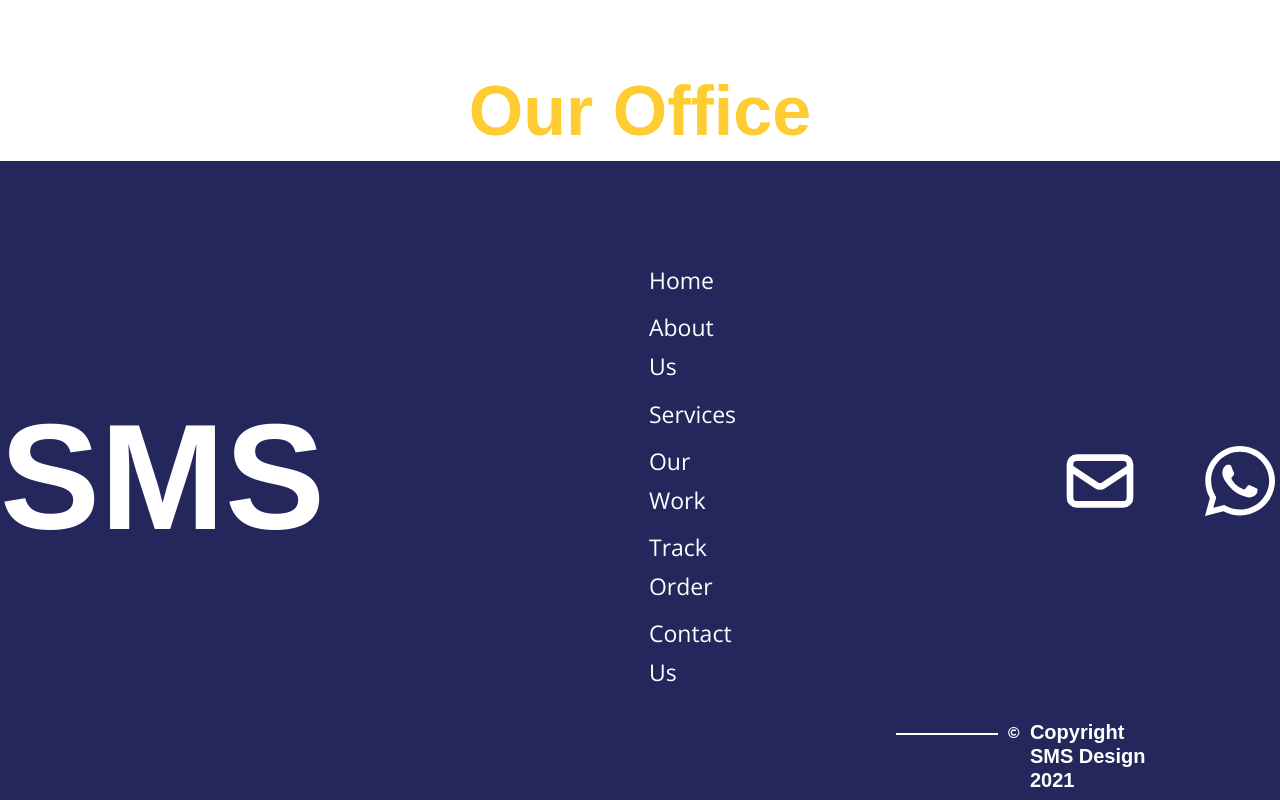
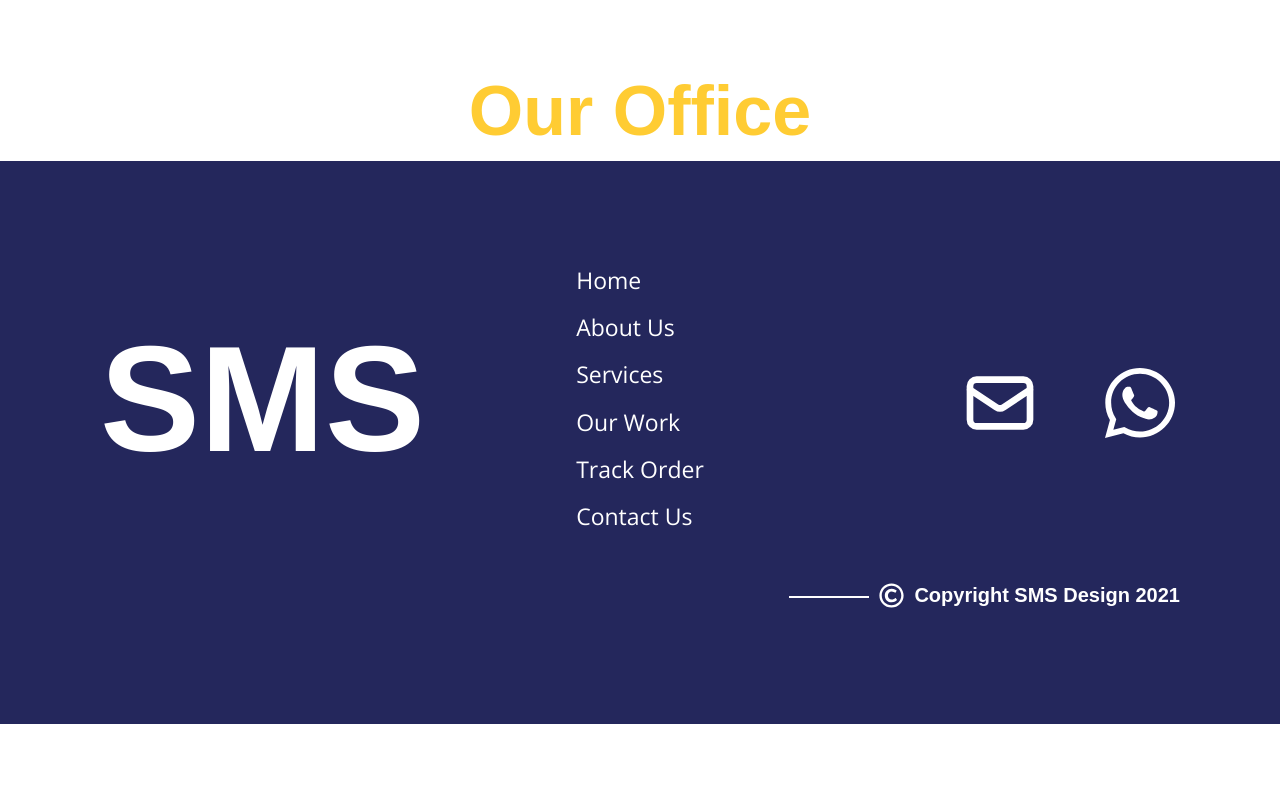
Before and after one commit to NaufalRafi-hub/websms, a React (Create React App) app in the folder websms/: page /aboutus in a window 1280 px wide. Shown: the part 5834-6634 px from the top of the page. After the commit the page ends 6558 px from the top, so only its background shows below. Built offline with nearby package versions, Linux system fonts and the light colour scheme; a web font is replaced by a local one.

Commit message:
fixing footer layouts

```diff
--- a/websms/src/Components/FooterComp/FooterElements.js
+++ b/websms/src/Components/FooterComp/FooterElements.js
@@ -11,10 +11,13 @@ export const Bgwrapper = styled(motion.div)`
 `;
 
 export const BlockWrapper = styled(motion.div)`
-  display: flex;
-  justify-content: center;
+  display: grid;
+  grid-template-rows: auto 80px;
+  grid-template-columns: 40% auto 40%;
+  grid-template-areas:  "logo nav btn"
+                        "copy copy copy";
+  // justify-content: center;
   align-items: center;
-  gap: 30%;
 `;
 
 export const Logo = styled(motion.h1)`
@@ -22,6 +25,7 @@ export const Logo = styled(motion.h1)`
   font-family: "Viga", sans-serif;
   color: white;
   font-weight: bold;
+  justify-content: center;
 `;
 
 export const Nav = styled(motion.h3)`
@@ -40,33 +44,44 @@ export const Copyright = styled(motion.h2)`
   font-weight: bold;
 `;
 
-export const LogoDiv = styled(motion.div)``;
+export const LogoDiv = styled(motion.div)`
+  grid-area: logo;
+  display: flex;
+  justify-content: flex-start;
+`;
 
 export const NavDiv = styled(motion.div)`
   display: block;
+  grid-area: nav;
+  margin-left: auto;
+  margin-right: auto;
 `;
 
 export const ContactDiv = styled(motion.div)`
   display: flex;
   gap: 60px;
+  grid-area: btn;
+  justify-content: flex-end;
 `;
 
 export const BottomDiv = styled(motion.div)`
-  margin-top: 20px;
-  display: block;
-  right: 10%;
-  position: absolute;
-  width: 20%;
+  margin-top: 30px;
+  display: flex;
+  grid-area: copy;
+  justify-content: flex-end;
 `;
 
 export const BottomWrapper = styled.div`
   display: flex;
   gap: 10px;
+  justify-content: flex-end;
+  width: 100%;
+  // padding: 50px;
 `;
 
 export const LineBottom = styled.div`
   border-top: 2px solid white;
-  padding-left: 40%;
+  padding-left: 80px;
   margin-top: 13px;
 `;
 
--- a/websms/src/Components/FooterComp/index.js
+++ b/websms/src/Components/FooterComp/index.js
@@ -37,14 +37,15 @@ const FooterComp = () => {
             <EmailIcon />
             <WAIcon />
           </ContactDiv>
-        </BlockWrapper>
-        <BottomDiv>
+          <BottomDiv>
             <BottomWrapper>
                 <LineBottom></LineBottom>
                 <CopyIcon />
                 <Copyright>Copyright SMS Design 2021</Copyright>
             </BottomWrapper>
         </BottomDiv>
+        </BlockWrapper>
+
       </Bgwrapper>
     </div>
   );
```
